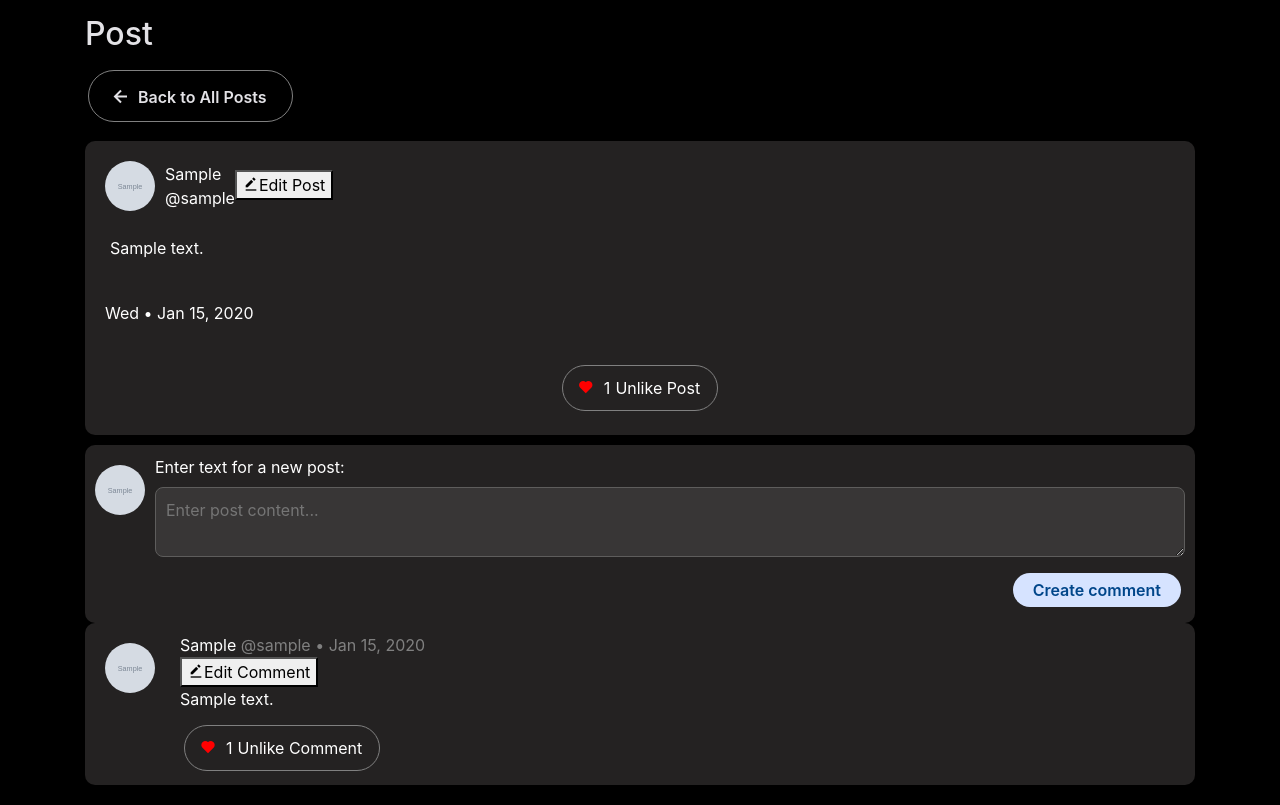
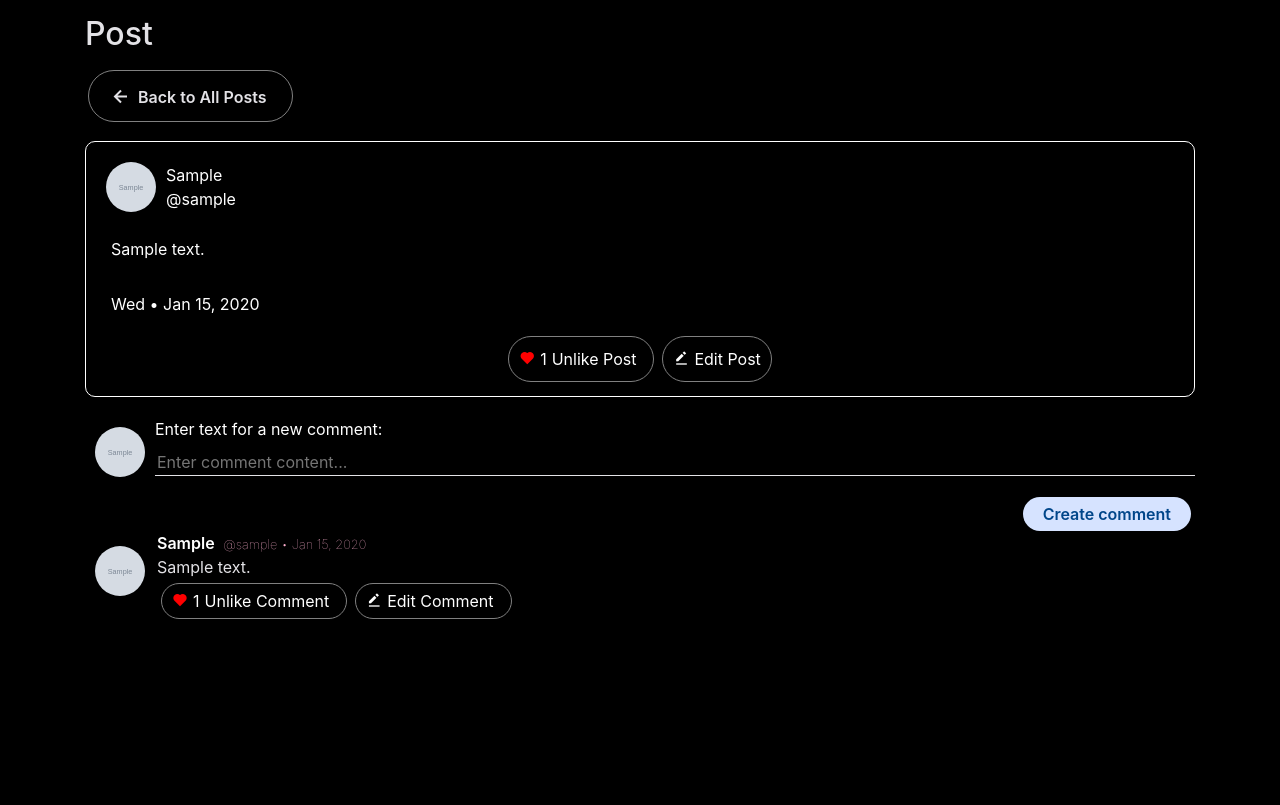
Before and after one commit to pecodeliar/JukeworkWeb, a Django app: page /posts/post/1 in a window 1280 px wide. Shown: the part 51-856 px from the top of the page. After the commit the page ends 670 px from the top, so only its background shows below. Run offline with Django 4.2, Linux system fonts and the light colour scheme; a user stored in the database is signed in; tables that the repository leaves empty hold one stand-in row (values such as "Sample post"); grey boxes marked "Sample" are stand-in pictures.

Commit message:
Styled comments and full view

```diff
--- a/network/posts/static/posts/css/post_element.css
+++ b/network/posts/static/posts/css/post_element.css
@@ -28,7 +28,7 @@
     object-position: center;
 }
 
-.misc-div {
+.post-misc-div {
     margin-top: 10px;
     margin-left: 25px;
     margin-right: 25px;
@@ -68,15 +68,19 @@
     display: inline-block;
     margin: 5px;
     border: none;
-    background-color: var(--main);
+    background-color: var(--background);
     color: white;
     outline: gray solid 1px;
     border-radius: 30px;
-    margin-top: 15px;
-    margin-bottom: 15px;
+    margin-top: 5px;
+    margin-bottom: 5px;
     padding: 5px;
     padding-left: 10px;
     padding-right: 17px;
+}
+
+.post-edit-btn {
+    padding: 10px;
 }
 
 .post-like-btn:focus {
@@ -132,7 +136,8 @@
 }
 
 .post-view-card {
-    background-color: var(--main);
+    background-color: var(--background);
+    border: 1px solid white;
     color: white;
     padding: 10px;
     border-radius: 10px;
@@ -176,12 +181,138 @@
 }
 
 .post-view-timestamp-cont {
+    margin: 0;
+    padding: 0;
 }
 
 .post-view-time {
-    padding: 10px;
+    padding-left: 15px;
 }
 
 .full-buttons-div {
     text-align: center;
 }
+
+/* --- Edit Button --- */
+.post-edit-btn {
+
+}
+
+.post-edit-btn i{
+    margin-right: 5px;
+}
+
+.comment-edit-btn {
+    background-color: var(--background);
+}
+
+.comment-edit-btn i{
+    margin-right: 5px;
+}
+
+/* --- Comment Section --- */
+
+
+.comments-section label {
+    color: var(--on-background);
+}
+
+.make-comment-cont {
+    width: 100%;
+    display: flex;
+}
+
+.cmnt-card-img-w-text-box {
+    width: 100%;
+    display: flex;
+}
+
+.comment-submit {
+    width: 100%;
+}
+
+.logged-comment-pfp {
+    display:inline-block;
+    text-align: center;
+}
+
+
+
+.comment-form-box {
+    background-color: var(--background);
+    outline: none;
+    border: none;
+    border-bottom: 1px solid var(--on-background);
+    margin-bottom: 10px;
+    font-size: medium;
+    color: var(--on-background);
+    width: 100%;
+}
+
+#add-cmnt-btn {
+    float: right;
+}
+
+.comment-card {
+    width: 100%;
+    display: flex;
+    color: var(--on-background);
+    margin: 10px;
+}
+
+.comment-pfp img{
+    display:inline-block;
+    text-align: center;
+    height: 50px;
+    width: 50px;
+    margin-right: 5px;
+    margin-top: 15px;
+}
+
+.comment-details {
+    margin: 10px;
+}
+
+.comment-content-text {
+    margin: 0;
+}
+
+.comment-full-name {
+    color: white;
+    text-decoration: none;
+    font-weight: 600;
+ }
+
+.comment-user-create {
+    color: var(--on-accent-container);
+    font-size: 0.80em;
+    margin-left: 5px;
+    font-weight: lighter;
+}
+
+.comment-like-btn {
+    display: inline-block;
+    margin: 5px;
+    border: none;
+    background-color: var(--background);
+    color: white;
+    outline: gray solid 1px;
+    border-radius: 30px;
+    padding: 5px;
+    padding-left: 10px;
+    padding-right: 17px;
+}
+
+.comment-like-btn i {
+    margin-right: 5px;
+}
+
+.comment-like-btn p {
+    padding: 0;
+    margin: 0;
+    margin-right: 5px;
+}
+
+.comment-misc-div {
+    margin-left: 7px;
+}
--- a/network/posts/static/posts/css/posts.css
+++ b/network/posts/static/posts/css/posts.css
@@ -21,7 +21,7 @@
     margin-top: 0;
 }
 
-.form-div {
+.post-form-div {
     margin-top: 10px;
     background-color: var(--main);
     padding-right: 10px;
@@ -30,12 +30,31 @@
     border-radius: 10px;
 }
 
+.comment-form-div {
+    margin-top: 20px;
+}
+
+#comment-form-text {
+    background-color: var(--background);
+    outline: none;
+    border: none;
+    border-bottom: 1px solid var(--on-background);
+    margin-bottom: 10px;
+    font-size: medium;
+    color: var(--on-background);
+    width: 100%;
+}
+
 #post-form {
     order: -1;
     flex: 1 0 100%;
 }
 
 .post-form-row {
+    display: flex;
+}
+
+.comment-form-row {
     display: flex;
 }
 
@@ -57,7 +76,7 @@
     color: white;
 }
 
-#form-text {
+#post-form-text {
     background-color: #383636;
     color: white;
     border: 0.5px solid #5e5d5c;
--- a/network/posts/static/posts/javascript/post_compose.js
+++ b/network/posts/static/posts/javascript/post_compose.js
@@ -4,14 +4,14 @@ function compose(type, postId=null) {
 
     // Make div
     const formDiv = document.createElement("div");
-    formDiv.setAttribute("class", "form-div");
+    formDiv.setAttribute("class", `${type}-form-div`);
     formDiv.setAttribute("onsubmit", "event.preventDefault();");
 
     var form = document.createElement("form");
     form.setAttribute("method", "post");
 
     var formRow = document.createElement("div");
-    formRow.setAttribute("class", "post-form-row");
+    formRow.setAttribute("class", `${type}-form-row`);
 
     // Profile Picture
     const pfpDiv = document.createElement("div");
@@ -36,12 +36,17 @@ function compose(type, postId=null) {
 
     const formTextDiv = document.createElement("div");
     formTextDiv.setAttribute("class", "form-text-div");
-    const formText = document.createElement("textarea");
-    formText.setAttribute("id", "form-text");
-    formText.placeholder = "Enter post content..."
+    let formText = null;
+    if (type === "post") {
+        formText = document.createElement("textarea");
+    } else {
+        formText = document.createElement("input");
+    }
+    formText.setAttribute("id", `${type}-form-text`);
+    formText.placeholder = `Enter ${type} content...`;
     const formTextLabel = document.createElement("label");
-    formTextLabel.setAttribute("for", "form-text");
-    formTextLabel.innerText = "Enter text for a new post:";
+    formTextLabel.setAttribute("for", `${type}-form-text`);
+    formTextLabel.innerText = `Enter text for a new ${type}:`;
     formTextDiv.append(formTextLabel, formText)
     formRow.append(formTextDiv);
 
@@ -68,9 +73,9 @@ function compose(type, postId=null) {
                 post = JSON.parse(result)
                 formText.value = "";
 
-                //const postCard = completeCard(type, post[0])
+                const postCard = completeCard(type, post[0])
 
-                /*if (type === "post") {
+                if (type === "post") {
 
                     const allCont = document.querySelector('#posts-cont');
                     const profileCont = document.querySelector('.profile-post-form');
@@ -82,10 +87,10 @@ function compose(type, postId=null) {
 
                 } else if (type === "comment") {
 
-                    const allCont = document.querySelector('#posts-view');
-                    allCont.prepend(postCard);
+                    const allCont = document.querySelector('.comment-form-div');
+                    allCont.after(postCard);
 
-                }*/
+                }
 
           })
 
@@ -102,7 +107,7 @@ function editButton(type, post, id) {
     const upperType = titleCase(type);
 
     const editBtn = document.createElement("button");
-    editBtn.setAttribute("class", "post-edit-btn");
+    editBtn.setAttribute("class", `post-like-btn ${type}-edit-btn`);
     editBtn.innerText = `Edit ${upperType}`;
 
     const editIcon = document.createElement("i");
@@ -129,7 +134,7 @@ function editAction(type, button, full=false) {
     }
 
     const editables = document.querySelectorAll(`[data-${type}='${id}']`)
-    //console.log(editables)
+    console.log(editables)
 
     // Defining now so that depending on on full's boolean, variables to do not have be redeinfed
     let editBtn = null;
@@ -137,31 +142,45 @@ function editAction(type, button, full=false) {
     let likeBtn = null;
     let editFormDiv = null;
     let editForm = null;
+    let cancelBtn = null;
     let saveBtn = null;
     let commentBtn = null;
 
     if (full === false) {
 
         // Hiding the edit button and uneditable content text
-        editBtn = editables.item(0);
-        editBtn.style.display = "none";
 
-        postText = editables.item(3);
+        postText = editables.item(2);
         postText.style.display = "none";
 
-        likeBtn = editables.item(4);
+        likeBtn = editables.item(3);
         likeBtn.style.display = "none";
 
-        commentBtn = editables.item(5);
-        commentBtn.style.display = "none";
+        if (type === "post") {
+            //commentBtn = editables.item(5);
+            //commentBtn.style.display = "none";
+
+            saveBtn = editables.item(4);
+            saveBtn.style.display = "block";
+        }
 
         // Showing the edit form div and fill with post content and the save button
-        editFormDiv = editables.item(1);
+        editFormDiv = editables.item(0);
         editFormDiv.style.display = "block";
-        editForm = editables.item(2);
+        editForm = editables.item(1);
         editForm.value = postText.innerText;
-        saveBtn = editables.item(6);
-        saveBtn.style.display = "block";
+
+        if (type === "comment") {
+
+            editBtn = editables.item(4);
+            editBtn.style.display = "none";
+
+            cancelBtn = editables.item(5);
+            cancelBtn.style.display = "block";
+
+            saveBtn = editables.item(6);
+            saveBtn.style.display = "block";
+        }
 
     } else {
 
@@ -185,6 +204,19 @@ function editAction(type, button, full=false) {
 
     }
 
+    cancelBtn.addEventListener("click", () => {
+        // After changing content, hide the form field
+        editFormDiv.style.display = "none";
+        saveBtn.style.display = "none";
+        cancelBtn.style.display = "none";
+        // Show edit button
+        editBtn.removeAttribute("style");
+        // Reshow unedditable content
+        postText.style.display = "block";
+        // Show like button
+        likeBtn.removeAttribute("style");
+    })
+
     saveBtn.addEventListener("click", () => {
 
         newContent = null
@@ -197,14 +229,18 @@ function editAction(type, button, full=false) {
 
         const csrftoken = getCookie('csrftoken');
 
+        const post_id = window.location.pathname.slice(12);
+
         //https://www.tjvantoll.com/2015/09/13/fetch-and-errors/
 
-        fetch(`/posts/api/${type}/${id}/action`, {
+        fetch(`/posts/api/post/${post_id}/action`, {
             method: 'PUT',
             headers: {'X-CSRFToken': csrftoken},
             mode: 'same-origin',
             body: JSON.stringify({
-                content: newContent
+                type: type,
+                content: newContent,
+                id: id
             })
         })
         .then(response => {
@@ -215,17 +251,18 @@ function editAction(type, button, full=false) {
             // After changing content, hide the form field
             editFormDiv.style.display = "none";
             saveBtn.style.display = "none";
+            cancelBtn.style.display = "none";
             // Show edit button
-            editBtn.style.display = "block";
+            editBtn.removeAttribute("style");
             // Replace unedditable content with new value for both post elements and full view
-            editables.item(3).innerText = newContent;
+            postText.innerText = newContent;
             if (full === true) {
                 editables.item(9).innerText = newContent;
             }
             // Reshow unedditable content
             postText.style.display = "block";
             // Show like button
-            likeBtn.style.display = "block";
+            likeBtn.removeAttribute("style");
 
         })
         .catch(error => {
--- a/network/posts/static/posts/javascript/post_element.js
+++ b/network/posts/static/posts/javascript/post_element.js
@@ -76,10 +76,10 @@ function completeCard(type, json) {
 
     const card = postElement(type, json.fields, json.pk);
     const likeBtn = likeButton(type, json.fields, json.pk);
-    card.querySelector(".misc-div").append(likeBtn);
+    card.querySelector(`.${type}-misc-div`).append(likeBtn);
     if (type === "post") {
         const commentBtn = seeCommentsButton(json.fields, json.pk);
-        card.querySelector(".misc-div").append(commentBtn);
+        card.querySelector(`.${type}-misc-div`).append(commentBtn);
     };
     likeBtn.addEventListener("click", () => {
         likeAction(likeBtn);
@@ -87,11 +87,24 @@ function completeCard(type, json) {
 
     if (loggedInUser === json.fields.creator) {
 
+        const editBtn = editButton(type, json.fields, json.pk);
+        editBtn.addEventListener("click", () => {
+            editAction(type, editBtn);
+        })
+        card.querySelector(`.${type}-misc-div`).append(editBtn);
+
+        const cancelBtn = document.createElement("button");
+        cancelBtn.setAttribute("class", "float-right round-btn post-crt-btn");
+        cancelBtn.setAttribute(`data-${type}`, json.pk);
+        cancelBtn.innerText = "Cancel Edit";
+        card.querySelector(`.${type}-misc-div`).append(cancelBtn);
+        cancelBtn.style.display = "none";
+
         const saveBtn = document.createElement("button");
         saveBtn.setAttribute("class", "float-right round-btn post-crt-btn");
-        saveBtn.setAttribute("data-post", json.pk);
+        saveBtn.setAttribute(`data-${type}`, json.pk);
         saveBtn.innerText = "Save Edit";
-        card.querySelector(".misc-div").append(saveBtn);
+        card.querySelector(`.${type}-misc-div`).append(saveBtn);
         saveBtn.style.display = "none";
 
     };
@@ -106,12 +119,12 @@ function postElement(type, fields, id) {
 
     // Make parent
     const card = document.createElement("article");
-    card.setAttribute("class", "post-card");
+    card.setAttribute("class", `${type}-card`);
 
 
     // Profile Picture
     const pfpDiv = document.createElement("div");
-    pfpDiv.setAttribute("class", "round-pfp post-pfp");
+    pfpDiv.setAttribute("class", `round-pfp ${type}-pfp`);
     const pfpLink = document.createElement("a");
     const pfp = document.createElement("img");
     pfpLink.append(pfp);
@@ -119,32 +132,28 @@ function postElement(type, fields, id) {
 
     // Everything else div
     const miscDiv = document.createElement("div");
-    miscDiv.setAttribute("class", "misc-div");
+    miscDiv.setAttribute("class", `${type}-misc-div`);
 
     // Top of post div that will have details and edit button
     const top = document.createElement("div");
-    top.setAttribute("class", "post-top");
+    top.setAttribute("class", `${type}-top`);
 
     // Top of the card with user's names and post creation date
     const topDeets = document.createElement("div");
-    topDeets.setAttribute("class", "post-top-deets");
+    topDeets.setAttribute("class", `${type}-top-deets`);
     const fullName = document.createElement("a");
-    fullName.setAttribute("class", "post-full-name");
+    fullName.setAttribute("class", `${type}-full-name`);
     const userAndCreation = document.createElement("span");
-    userAndCreation.setAttribute("class", "post-user-create");
+    userAndCreation.setAttribute("class", `${type}-user-create`);
     topDeets.append(fullName, userAndCreation)
     top.append(topDeets)
 
-    // Edit button
+    // Edit form
     if (loggedInUser === fields.creator) {
 
-        const editBtn = editButton(type, fields, id);
-        editBtn.addEventListener("click", () => {
-            editAction(type, editBtn);
-        })
-        const edittingForm = editForm("post", id);
+        const edittingForm = editForm(type, id);
         edittingForm.style.display = "none";
-        top.append(editBtn, edittingForm);
+        top.append(edittingForm);
     };
 
     // Get user information
@@ -171,10 +180,10 @@ function postElement(type, fields, id) {
 
     // Post Content
     const postContentDiv = document.createElement("div");
-    postContentDiv.setAttribute("class", "post-content-cont");
+    postContentDiv.setAttribute("class", `${type}-content-cont`);
     const postContent = document.createElement("span");
-    postContent.setAttribute("class", "post-content-text");
-    postContent.setAttribute("data-post", id);
+    postContent.setAttribute("class", `${type}-content-text`);
+    postContent.setAttribute(`data-${type}`, id);
     postContent.innerText = fields.content;
     postContentDiv.append(postContent);
 
@@ -203,11 +212,11 @@ function likeButton(type, fields, id) {
     const upperType = titleCase(type);
 
     const likeBtn = document.createElement("button");
-    likeBtn.setAttribute("class", "post-like-btn");
+    likeBtn.setAttribute("class", `${type}-like-btn`);
     likeBtn.setAttribute("data-id", id);
     likeBtn.setAttribute("data-type", `${type}`);
     const likeIcon = document.createElement("i");
-    likeIcon.setAttribute("class", "bx bxs-heart post-like-heart");
+    likeIcon.setAttribute("class", "bx bxs-heart ${type}-like-heart");
     likeIcon.setAttribute("data-id", id);
     likeIcon.setAttribute("data-type", `${type}`);
     likeIcon.setAttribute("aria-hidden", "true");
@@ -433,7 +442,8 @@ function fullPostView(post, id, comments) {
         })
         const edittingForm = editForm("post", id);
         edittingForm.style.display = "none";
-        postUserDiv.append(editBtn, edittingForm);
+        postUserDiv.append(edittingForm);
+        buttonsDiv.append(editBtn);
     };
 
     postParent.append(postUserDiv, postContentDiv, postTimestampDiv, buttonsDiv);
--- a/network/posts/views.py
+++ b/network/posts/views.py
@@ -108,14 +108,25 @@ def action(request, post_id):
         data = json.loads(request.body)
         # If they are trying to edit the content, make sure they are the owner of that post
         if data.get("content") is not None:
-            if request.user.id == post.creator.id:
-                post.content = data["content"]
-                post.save()
-                return HttpResponse(status=204)
-            else:
-                return JsonResponse({
-                    "error": "You are not the user of this post."
-                }, status=400)
+            if data.get("type") == "post":
+                if request.user.id == post.creator.id:
+                    post.content = data["content"]
+                    post.save()
+                    return HttpResponse(status=204)
+                else:
+                    return JsonResponse({
+                        "error": "You are not the user of this post."
+                    }, status=400)
+            elif data.get("type") == "comment":
+                comment = Comment.objects.get(pk=data.get("id"))
+                if request.user.id == comment.creator.id:
+                    comment.content = data["content"]
+                    comment.save()
+                    return HttpResponse(status=204)
+                else:
+                    return JsonResponse({
+                        "error": "You are not the user of this post."
+                    }, status=400)
         # User is likeing the content
         elif data.get("action") is not None:
             if data.get("type") == "post":
```
